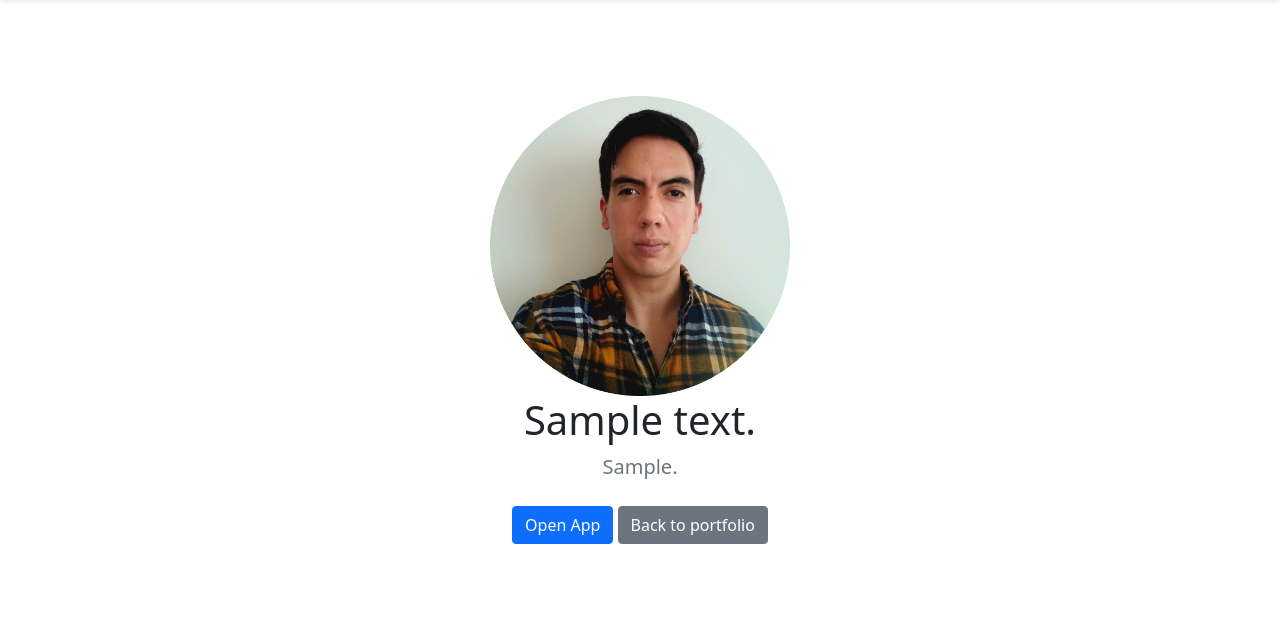
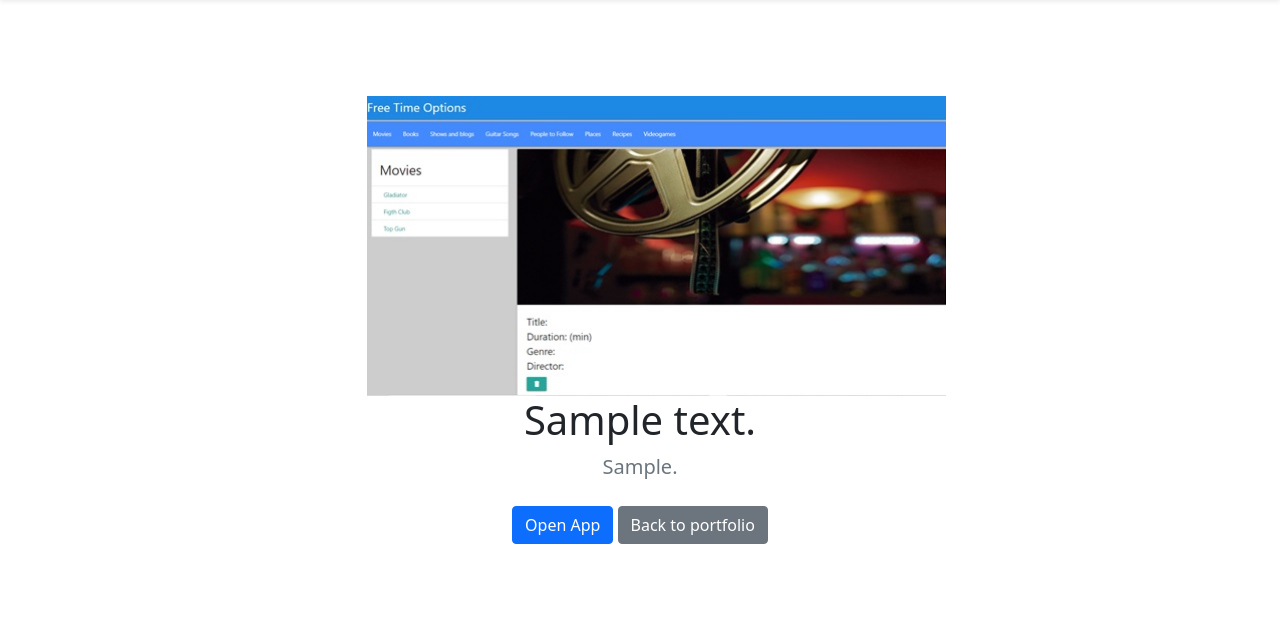
Before and after one commit to jesrdev/portfolio, a Django app: page /projects/1 in a window 1280 px wide. Shown: the part 56-692 px from the top of the page. Run offline with Django 3.2, Linux system fonts and the light colour scheme; tables that the repository leaves empty hold one stand-in row (values such as "Sample post"); some libraries are stand-ins or nearby versions.

Commit message:
Added project image files as static

```diff
--- a/projects/templates/projects/detail.html
+++ b/projects/templates/projects/detail.html
@@ -75,7 +75,7 @@
       <section class="py-5 text-center container">
         <div class="row py-lg-5">
           <div class="col-lg-6 col-md-8 mx-auto">
-            <img src="{% static 'Me.jpg' %}" height="300" />
+            <img src="{% static 'Free-time.jpeg' %}" height="300" />
             <h1 class="fw-light">{{ project.summary }}</h1>
             <p class="lead text-muted">{{ project.specifics }}.</p>
             <p>
--- a/projects/templates/projects/home.html
+++ b/projects/templates/projects/home.html
@@ -103,7 +103,8 @@
               <a href="{% url 'detail' project.id %}">
                 <div class="card shadow-sm">
                   <img class="bd-placeholder-img card-img-top" width="100%"
-                  height="225" src="{% static 'Me.jpg' %}"" focusable="false" />
+                  height="225" src="{% static 'Free-time.jpeg' %}""
+                  focusable="false" />
 
                   <div class="card-body">
                     <p class="card-text">{{ project.summary }}.</p>
```
